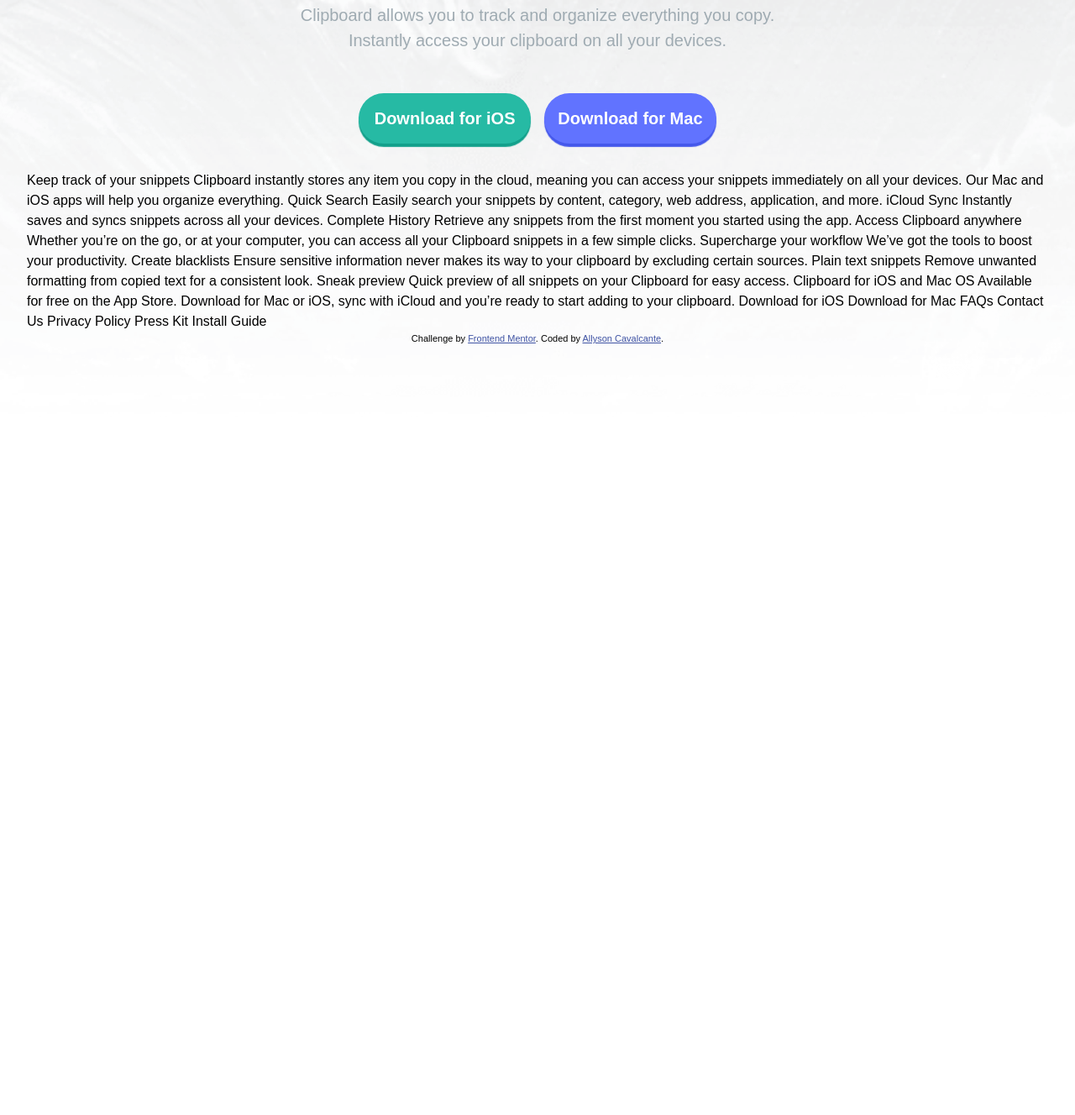
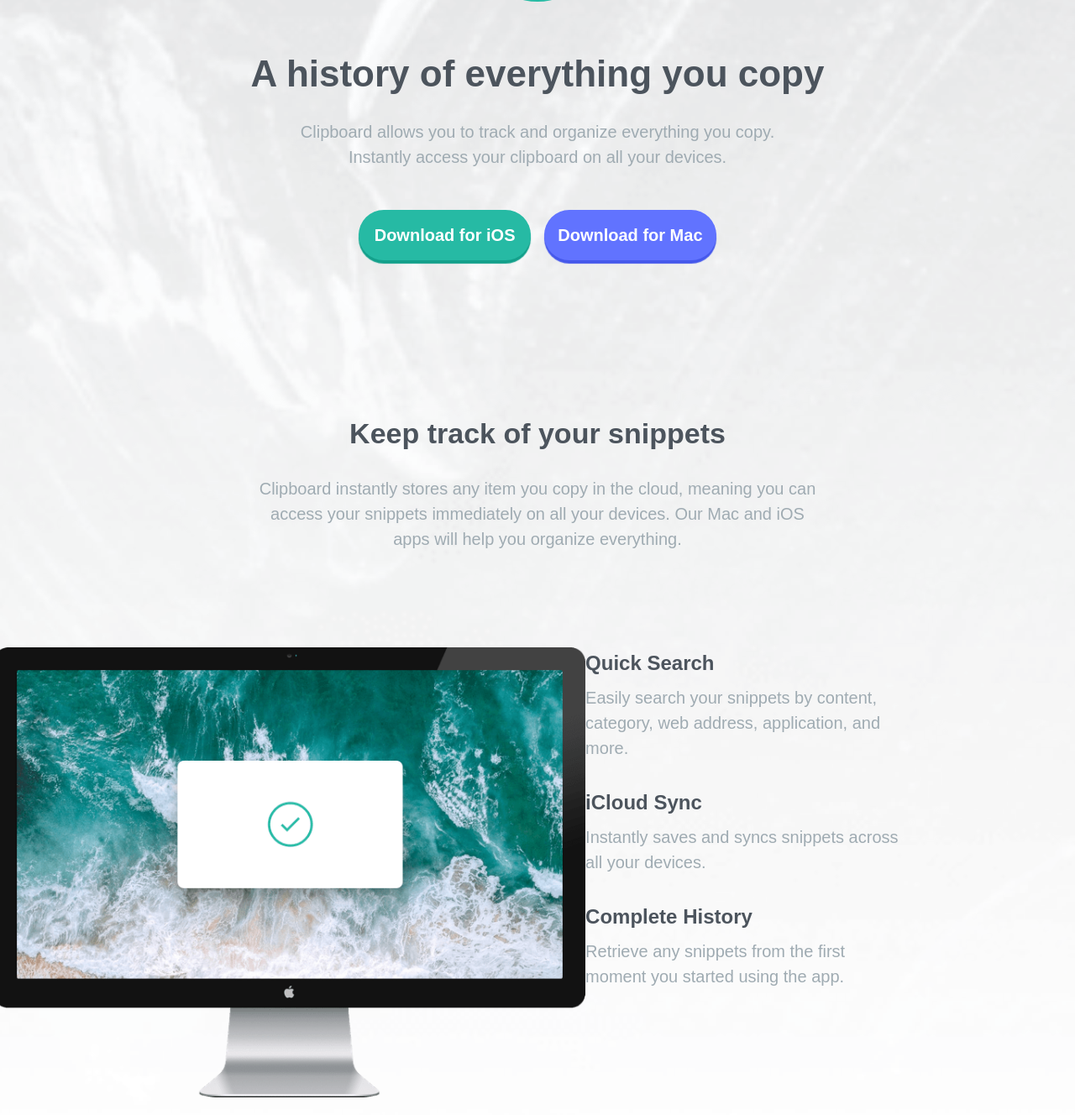
Before and after one commit to allysonbelo/clipboard-landing-page, a plain HTML site: page index.html in a window 1280 px wide. Shown: the part 335-1663 px from the top of the page at 84% size. Before the commit the page ends 848 px from the top, so only its background shows below. Drawn offline with Linux system fonts and the light colour scheme; a web font is replaced by a local one.

Commit message:
:construction: Create section snippets

```diff
--- a/index.html
+++ b/index.html
@@ -16,7 +16,7 @@
   <div class="main">
 
     <section class="intro">
-      <h2 class="intro__title">A history of everything you copy</h2>
+      <h1 class="intro__title">A history of everything you copy</h1>
 
       <p class="intro__text">
         Clipboard allows you to track and organize everything you
@@ -29,23 +29,37 @@
       </div>
     </section>
 
-    Keep track of your snippets
+    <section class="snippets">
+      <h2 class="snippets__title"> Keep track of your snippets</h2>
 
-    Clipboard instantly stores any item you copy in the cloud,
-    meaning you can access your snippets immediately on all your
-    devices. Our Mac and iOS apps will help you organize everything.
+      <p class="snippets__text">
+        Clipboard instantly stores any item you copy in the cloud,
+        meaning you can access your snippets immediately on all your
+        devices. Our Mac and iOS apps will help you organize everything.
+      </p>
 
-    Quick Search
 
-    Easily search your snippets by content, category, web address, application, and more.
+      <div class="snippets__content">
+        <div class="list">
+          <div class="list__item item">
+            <h3 class="item__title">Quick Search</h3>
+            <p class="item__text">Easily search your snippets by content, category, web address, application, and more.
+            </p>
+          </div>
 
-    iCloud Sync
+          <div class="list__item item">
+            <h3 class="item__title">iCloud Sync</h3>
+            <p class="item__text">Instantly saves and syncs snippets across all your devices.</p>
+          </div>
 
-    Instantly saves and syncs snippets across all your devices.
+          <div class="list__item item">
+            <h3 class="item__title">Complete History</h3>
+            <p class="item__text">Retrieve any snippets from the first moment you started using the app.</p>
+          </div>
+        </div>
+      </div>
+    </section>
 
-    Complete History
-
-    Retrieve any snippets from the first moment you started using the app.
 
     Access Clipboard anywhere
 
--- a/scss/style.scss
+++ b/scss/style.scss
@@ -52,7 +52,7 @@ $layout-margin-default: 16px;
     }
 
     %ralf-margin-#{$direction} {
-        margin-#{$direction}: $layout-margin-default / 2;
+        margin-#{$direction}: math.div($layout-margin-default, 2);
     }
 }
 
@@ -70,12 +70,16 @@ $layout-margin-default: 16px;
         %double-margin-top;
 
         .intro {
+            min-height: 100vh;
+            @include flx(justify-content, center);
+            flex-direction: column;
+            align-items: center;
+
             &::before {
                 content: "";
                 display: block;
                 ;
                 background: url(../images/logo.svg) no-repeat center center / contain;
-                margin-top: 3rem;
                 margin-bottom: 4rem;
                 width: 100%;
                 height: 150px;
@@ -93,8 +97,6 @@ $layout-margin-default: 16px;
                 }
             }
 
-
-
             &__text {
                 color: $--color-grayish-blue;
                 text-align: center;
@@ -109,10 +111,9 @@ $layout-margin-default: 16px;
             }
 
             .link-content {
-
                 width: 100%;
 
-                @include for-desktop-only(){
+                @include for-desktop-only() {
                     @include flx(justify-content, center);
                     align-items: center;
                     max-width: 35%;
@@ -137,7 +138,94 @@ $layout-margin-default: 16px;
                     &:last-child {
                         background-color: $--color-light-blue;
                         box-shadow: 0 4px 1px rgb(69, 88, 235);
-                        @extend %default-margin-left;
+
+                        @include for-desktop-only {
+                            margin-left: 1rem;
+                        }
+                    }
+                }
+
+                &__text {
+                    color: $--color-grayish-blue;
+                }
+            }
+        }
+
+        .snippets {
+            min-height: 100vh;
+
+            &__title {
+                text-align: center;
+                @include fontSize(34px);
+                color: $--color-dark-grayish-blue;
+                line-height: 38px;
+                @extend %double-margin-bottom;
+            }
+
+            &__text {
+                text-align: center;
+                color: $--color-grayish-blue;
+
+                @include for-desktop-only() {
+                    @include flx(justify-content, center);
+                    width: 55%;
+                    margin-left: auto;
+                    margin-right: auto;
+                    @include fontSize(20px);
+                }
+            }
+
+            &__content {
+                @include flx(justify-content, center);
+                align-items: center;
+                flex-direction: column;
+
+                @include for-desktop-only(){
+                    flex-direction: row;
+                }
+
+                &::before {
+                    background: url(../images/image-computer.png) no-repeat left center /contain;
+                    content: "";
+                    display: block;
+                    justify-content: center;
+                    align-items: center;
+                    width: 80%;
+                    max-height: 100%;
+                    height: 402px;
+
+
+                    @include for-desktop-only(){
+                        width: 80%;
+                        height: 572px;
+                        margin-top: 6rem;
+                        margin-left: -40px;
+                    }
+                }
+
+                .list {
+                    text-align: center;
+
+                    @include for-desktop-only(){
+                        text-align: left;
+                    }
+                    .item{
+
+                        &__title{
+                            @include fontSize(24px);
+                            color: $--color-dark-grayish-blue;
+                            @extend %ralf-margin-bottom;
+                        }
+
+                        &__text{
+                            @include fontSize(20px);
+                            color: $--color-grayish-blue;
+                            @extend %double-margin-bottom;
+
+                            @include for-desktop-only(){
+                                width: 70%;
+                            }
+                        }
                     }
                 }
             }
```
Also changed, not shown: css/style.css, 2 other files.
